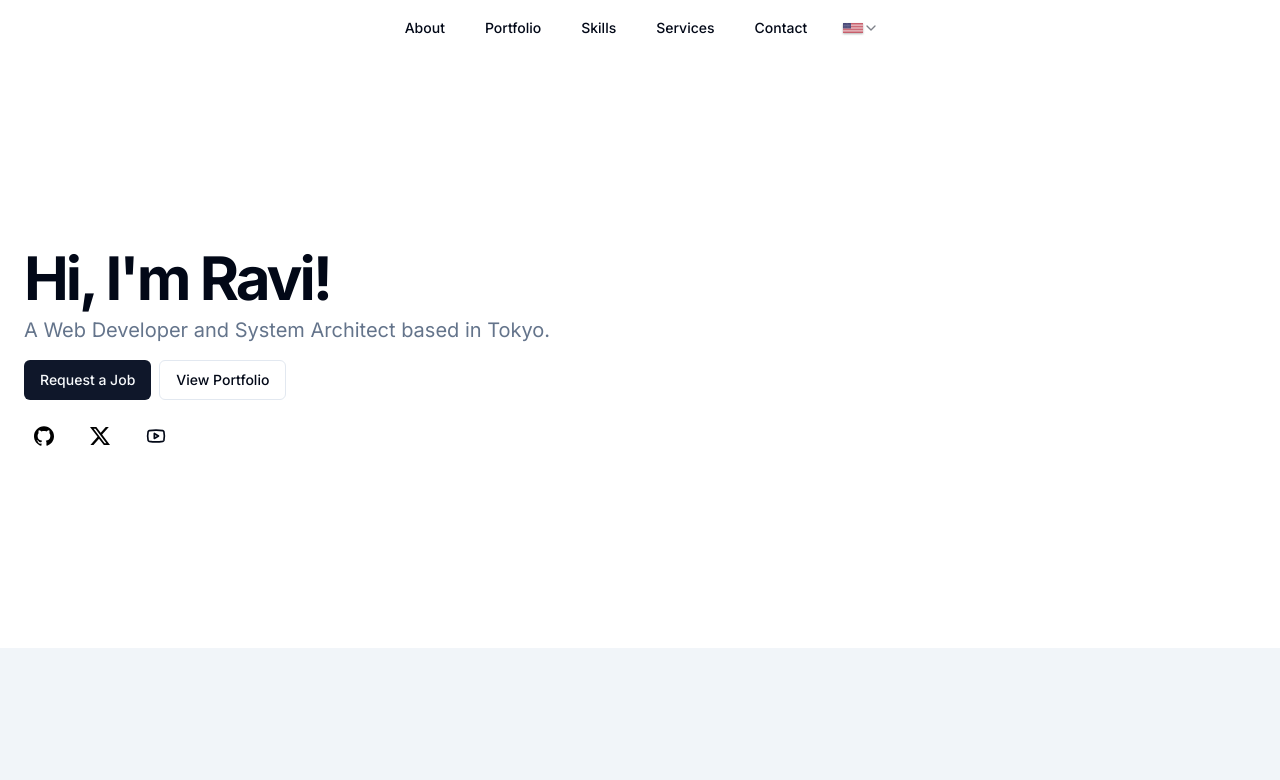
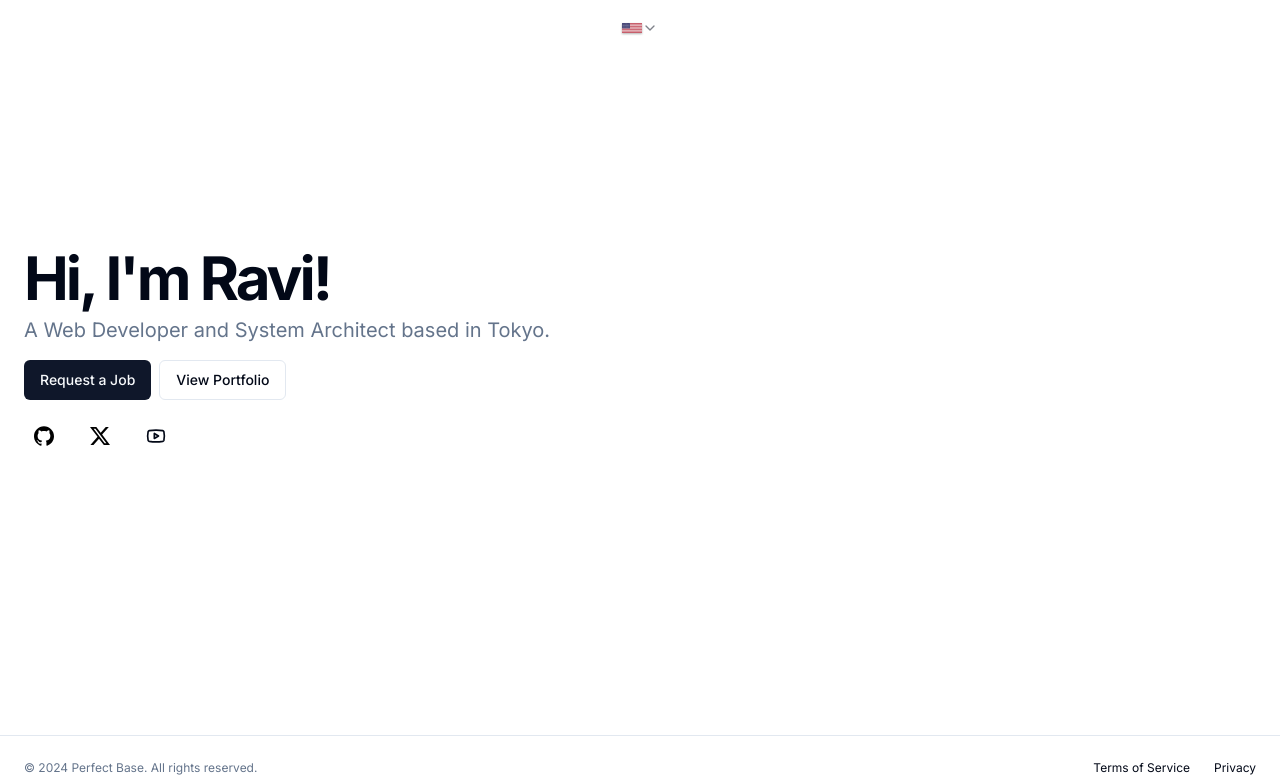
Before and after one commit to perfectbase/portfolio, a Next.js app: page /en in a window 1280 px wide. Shown: the top 780 px of the page. Built offline with nearby package versions, Linux system fonts and the light colour scheme.

Commit message:
remove sections for performance test

```diff
--- a/src/app/[locale]/(homepage)/page.tsx
+++ b/src/app/[locale]/(homepage)/page.tsx
@@ -2,11 +2,11 @@ import Image from "next/image";
 import Link from "next/link";
 import { Button } from "@/components/ui/button";
 import { useTranslations } from "next-intl";
-import { SkillsSection } from "./_sections/skills-section";
-import { PortfolioSection } from "./_sections/portfolio-section";
-import { ContactSection } from "./_sections/contact-section";
-import { ServicesSection } from "./_sections/services-section";
-import { AboutSection } from "./_sections/about-section";
+// import { SkillsSection } from "./_sections/skills-section";
+// import { PortfolioSection } from "./_sections/portfolio-section";
+// import { ContactSection } from "./_sections/contact-section";
+// import { ServicesSection } from "./_sections/services-section";
+// import { AboutSection } from "./_sections/about-section";
 import GithubIcon from "@/components/icons/github-icon";
 import TwitterIcon from "@/components/icons/twitter-icon";
 import YouTubeIcon from "@/components/icons/youtube-icon";
@@ -29,36 +29,36 @@ export default function PortfolioPage({
   const t = useTranslations("HomePage");
 
   const sections: Section[] = [
-    {
-      id: "about",
-      navigation: t("navigation.about"),
-      component: AboutSection,
-    },
-    {
-      id: "portfolio",
-      navigation: t("navigation.portfolio"),
-      component: PortfolioSection,
-    },
-    {
-      id: "skills",
-      navigation: t("navigation.skills"),
-      component: SkillsSection,
-    },
     // {
-    //   id: "testimonials",
-    //   navigation: t("navigation.testimonials"),
-    //   component: TestimonialsSection,
+    //   id: "about",
+    //   navigation: t("navigation.about"),
+    //   component: AboutSection,
     // },
-    {
-      id: "services",
-      navigation: t("navigation.services"),
-      component: ServicesSection,
-    },
-    {
-      id: "contact",
-      navigation: t("navigation.contact"),
-      component: ContactSection,
-    },
+    // {
+    //   id: "portfolio",
+    //   navigation: t("navigation.portfolio"),
+    //   component: PortfolioSection,
+    // },
+    // {
+    //   id: "skills",
+    //   navigation: t("navigation.skills"),
+    //   component: SkillsSection,
+    // },
+    // // {
+    // //   id: "testimonials",
+    // //   navigation: t("navigation.testimonials"),
+    // //   component: TestimonialsSection,
+    // // },
+    // {
+    //   id: "services",
+    //   navigation: t("navigation.services"),
+    //   component: ServicesSection,
+    // },
+    // {
+    //   id: "contact",
+    //   navigation: t("navigation.contact"),
+    //   component: ContactSection,
+    // },
   ];
 
   return (
```
